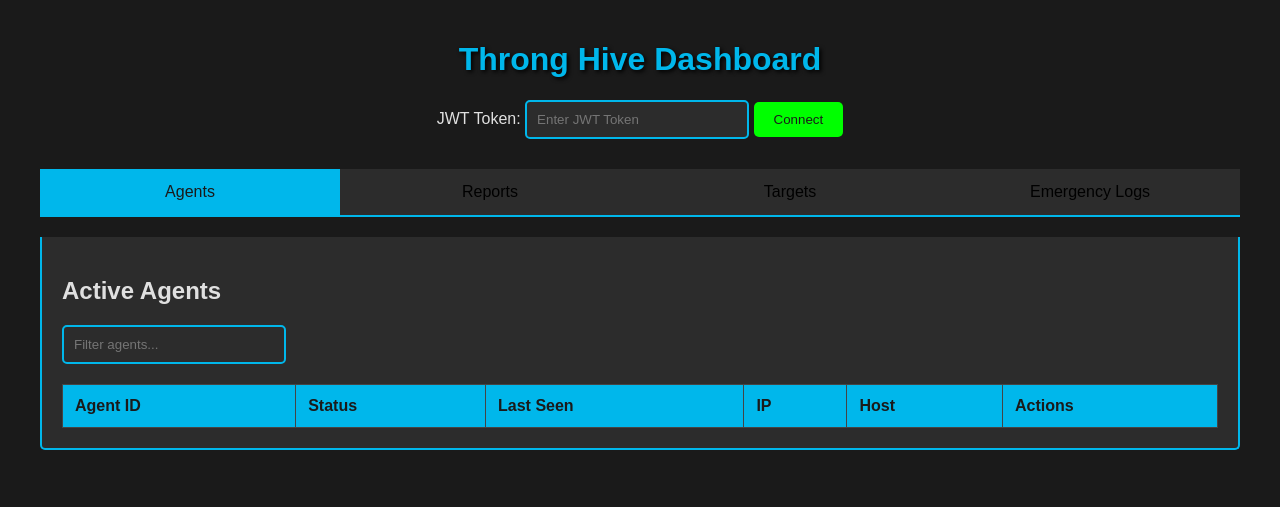
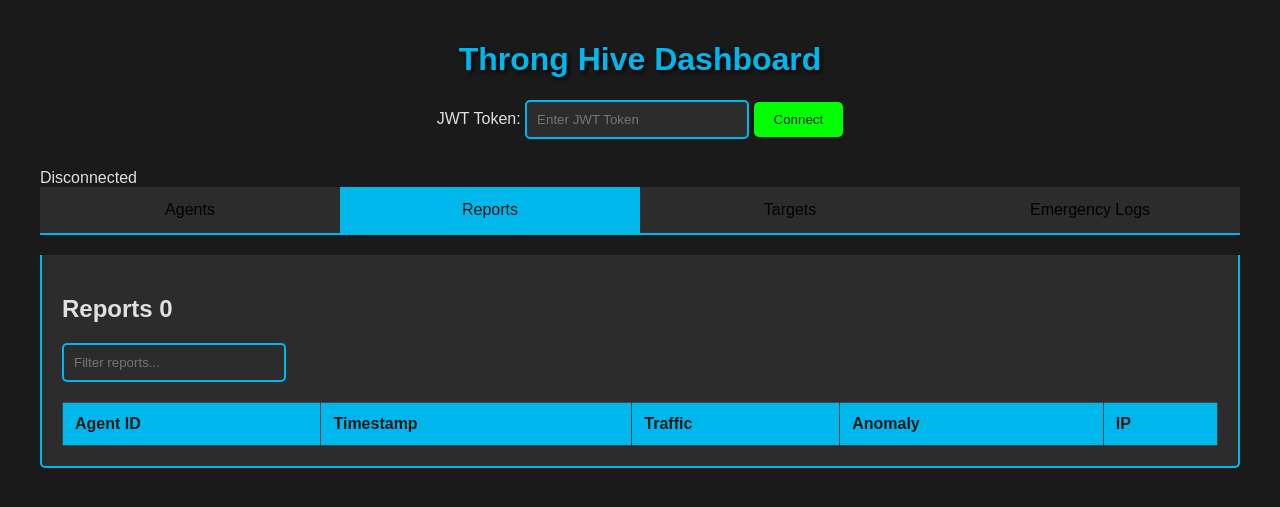
Before and after one commit to apujiono/throng, a FastAPI app: page / in a window 1280 px wide, after a click on "Reports". Shown: the top 507 px of the page. Run offline with FastAPI, Linux system fonts and the light colour scheme; lists and menus that the app fills with data are empty.

Commit message:
Update dashboard.html

```diff
--- a/templates/dashboard.html
+++ b/templates/dashboard.html
@@ -3,8 +3,8 @@
 <head>
     <meta charset="UTF-8">
     <meta name="viewport" content="width=device-width, initial-scale=1.0">
-    <title>Throng Hive Dashboard</title>
-    <link rel="stylesheet" href="/static/styles.css">
+    <title>Throng Hive Dashboard v{{ version }}</title>
+    <link rel="stylesheet" href="{{ url_for('static', path='/styles.css') }}?v={{ version }}">
 </head>
 <body>
     <div class="container">
@@ -14,6 +14,9 @@
             <input type="text" id="tokenInput" placeholder="Enter JWT Token">
             <button onclick="connectWebSocket()">Connect</button>
         </div>
+        <div class="status-bar">
+            <span id="connectionStatus">Disconnected</span>
+        </div>
         <div class="tabs">
             <button class="tab active" onclick="openTab('agents')">Agents</button>
             <button class="tab" onclick="openTab('reports')">Reports</button>
@@ -21,7 +24,7 @@
             <button class="tab" onclick="openTab('emergency')">Emergency Logs</button>
         </div>
         <div id="agents" class="tab-content active">
-            <h2>Active Agents</h2>
+            <h2>Active Agents <span id="agentCount">0</span></h2>
             <input type="text" id="agentFilter" placeholder="Filter agents..." onkeyup="filterTable('agentsTable')">
             <table id="agentsTable">
                 <thead>
@@ -38,4 +41,54 @@
             </table>
         </div>
         <div id="reports" class="tab-content">
-            <h2>Reports</h2
+            <h2>Reports <span id="reportCount">0</span></h2>
+            <input type="text" id="reportFilter" placeholder="Filter reports..." onkeyup="filterTable('reportsTable')">
+            <table id="reportsTable">
+                <thead>
+                    <tr>
+                        <th onclick="sortTable('reportsTable', 0)">Agent ID</th>
+                        <th onclick="sortTable('reportsTable', 1)">Timestamp</th>
+                        <th onclick="sortTable('reportsTable', 2)">Traffic</th>
+                        <th onclick="sortTable('reportsTable', 3)">Anomaly</th>
+                        <th onclick="sortTable('reportsTable', 4)">IP</th>
+                    </tr>
+                </thead>
+                <tbody></tbody>
+            </table>
+        </div>
+        <div id="targets" class="tab-content">
+            <h2>Targets <span id="targetCount">0</span></h2>
+            <input type="text" id="targetFilter" placeholder="Filter targets..." onkeyup="filterTable('targetsTable')">
+            <table id="targetsTable">
+                <thead>
+                    <tr>
+                        <th onclick="sortTable('targetsTable', 0)">Target</th>
+                        <th onclick="sortTable('targetsTable', 1)">Vulnerabilities</th>
+                        <th onclick="sortTable('targetsTable', 2)">Status</th>
+                        <th onclick="sortTable('targetsTable', 3)">Timestamp</th>
+                        <th onclick="sortTable('targetsTable', 4)">Score</th>
+                    </tr>
+                </thead>
+                <tbody></tbody>
+            </table>
+        </div>
+        <div id="emergency" class="tab-content">
+            <h2>Emergency Logs <span id="emergencyCount">0</span></h2>
+            <input type="text" id="emergencyFilter" placeholder="Filter logs..." onkeyup="filterTable('emergencyTable')">
+            <table id="emergencyTable">
+                <thead>
+                    <tr>
+                        <th onclick="sortTable('emergencyTable', 0)">Agent ID</th>
+                        <th onclick="sortTable('emergencyTable', 1)">Action</th>
+                        <th onclick="sortTable('emergencyTable', 2)">Details</th>
+                        <th onclick="sortTable('emergencyTable', 3)">Timestamp</th>
+                    </tr>
+                </thead>
+                <tbody></tbody>
+            </table>
+        </div>
+        <div id="notifications"></div>
+    </div>
+    <script src="{{ url_for('static', path='/scripts.js') }}?v={{ version }}"></script>
+</body>
+</html>
```
